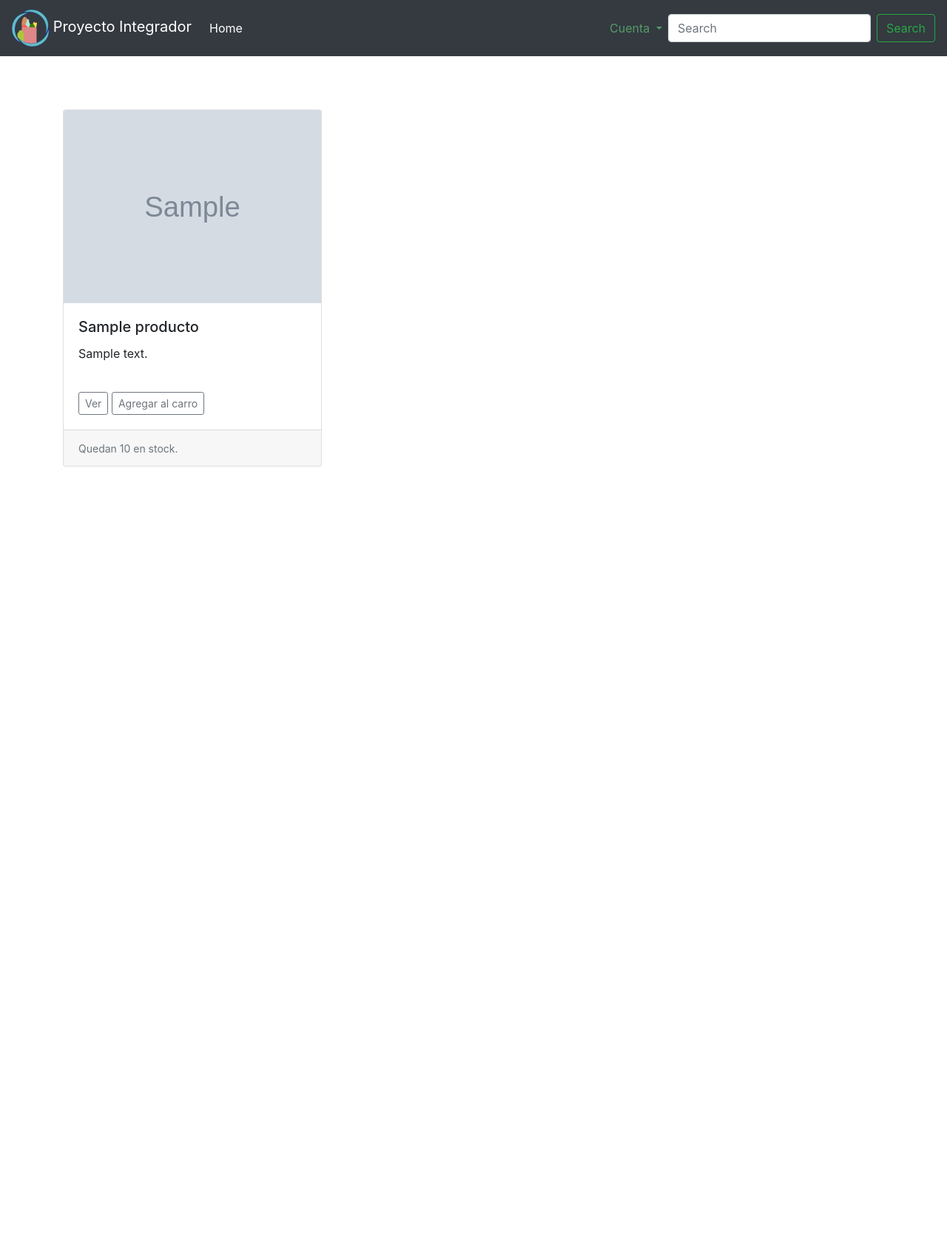
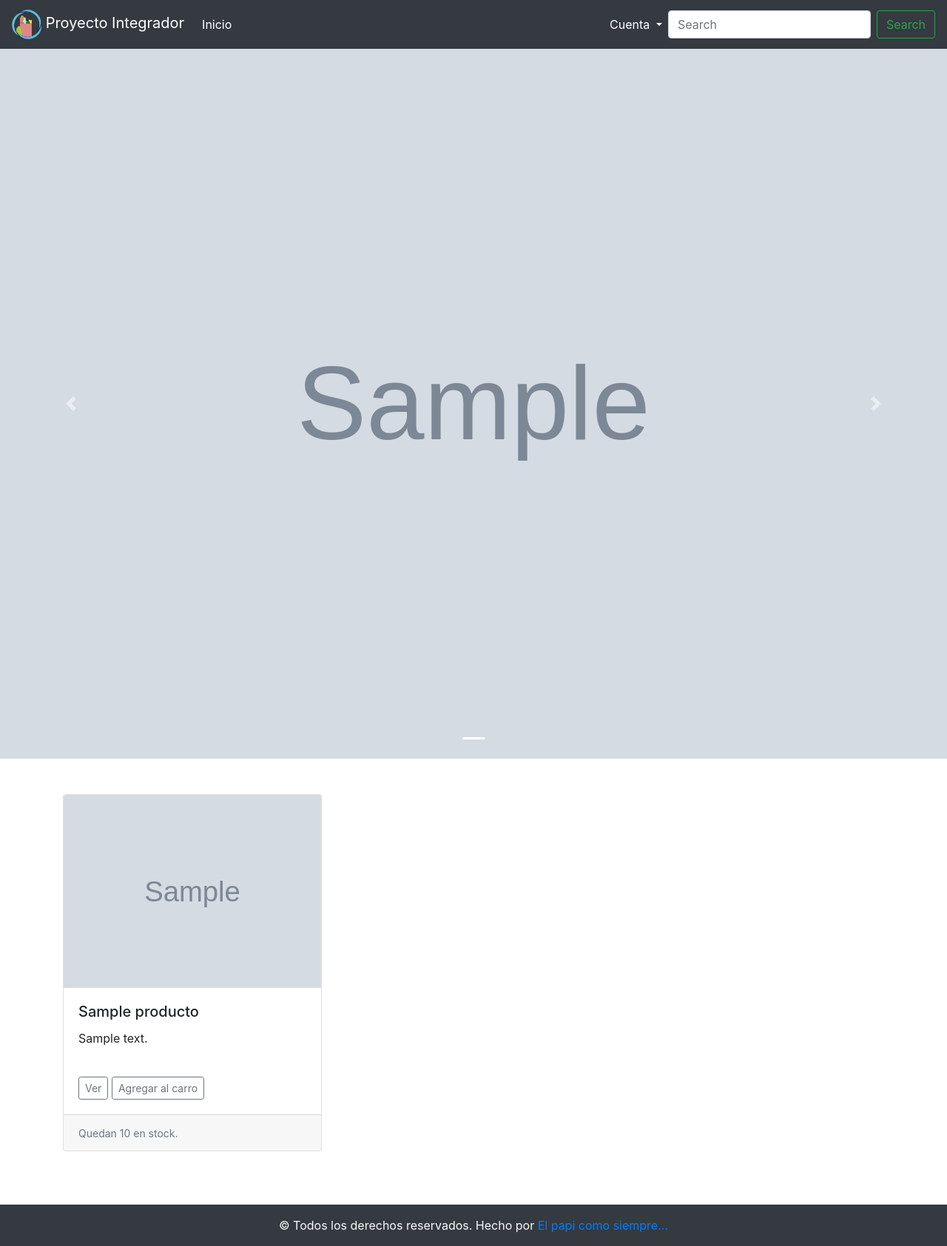
Before and after one commit to MaximoSav/Proyecto-Integrador-Django, a Django app: page / in a window 1280 px wide. Shown: the whole page at 74% size. Before the commit the page ends 631 px from the top, so only its background shows below. Run offline with Django 3.2, Linux system fonts and the light colour scheme; tables that the repository leaves empty hold one stand-in row (values such as "Sample post"); grey boxes marked "Sample" are stand-in pictures; parts of the project's set-up code (start-up, migrations or seed data) failed here and were passed over; some libraries are stand-ins or nearby versions.

Commit message:
fixed errors and added footer html

```diff
--- a/core/mercado/views.py
+++ b/core/mercado/views.py
@@ -10,11 +10,11 @@ from .models import Producto
 
 def BaseView(request):
     if request.method == "POST":
-        form = BaseForm(request.POST)
-        if form.is_valid():
-            search_name = form.cleaned_data['search']
-            productos = Producto.objects.filter(nombre__icontains=search_name)
-
+        if 'search' in request.POST:
+            form = BaseForm(request.POST)
+            if form.is_valid():
+                search_name = form.cleaned_data['search']
+                productos = Producto.objects.filter(nombre__icontains=search_name)
     else:
         form = BaseForm()
         productos = Producto.objects.all()
--- a/core/templates/base.html
+++ b/core/templates/base.html
@@ -14,9 +14,9 @@
 </head>
 
 <body>
-	<nav class="navbar sticky-top navbar-expand-md navbar-dark bg-dark mb-4">
+	<nav class="navbar sticky-top navbar-expand-md navbar-dark bg-dark">
 		<a class="navbar-brand" href="/">
-			<img src={% static 'logo.png' %} width="50" height="50" class="d-inline-block align-center" alt=""
+			<img src={% static 'logo.png' %} width="40" height="40" class="d-inline-block align-center" alt=""
 				loading="lazy"></img> Proyecto Integrador
 		</a>
 		<button class="navbar-toggler" type="button" data-toggle="collapse" data-target="#navbarCollapse"
@@ -26,7 +26,7 @@
 		<div class="collapse navbar-collapse" id="navbarCollapse">
 			<ul class="navbar-nav mr-auto">
 				<li class="nav-item">
-					<a class="nav-link active" href="/">Home</a>
+					<a class="nav-link active" href="/">Inicio</a>
 				</li>
 			</ul>
 
@@ -34,7 +34,7 @@
 				{% csrf_token %}
 				<ul class="navbar-nav mr-auto">
 					<li class="nav-item dropdown">
-						<a class="nav-link dropdown-toggle" style="color:rgb(86, 155, 103); href=" #"
+						<a class="nav-link active dropdown-toggle"
 							id="navbarDropdown" role="button" data-toggle="dropdown" aria-haspopup="true"
 							aria-expanded="false">
 							{% if user.is_authenticated %}
@@ -60,7 +60,7 @@
 						</div>
 					</li>
 				</ul>
-				<input class="form-control mr-sm-2" name="search" id="search" type="text" placeholder="Search"
+				<input class="form-control mr-sm-2" name="search" id="search" type="text" required placeholder="Search"
 					aria-label="Search">
 				<button class="btn btn-outline-success my-2 my-sm-0" type="submit">Search</button>
 			</form>
@@ -70,6 +70,15 @@
 	{% block content %}
 	{% endblock %}
 	{% bootstrap_javascript jquery='full' %}
+	<footer class="cs-footer bg-dark">
+		<div class="container pt-md-0">
+			<p class="font-size-sm text-center py-3" style="margin-bottom: 0;">
+				<span class="text-light opacity-50">© Todos los derechos reservados. Hecho por</span>
+				<a class="nav-link-style nav-link-light" href="https://github.com/MaximoSav/Proyecto-Integrador-Django/" target="_blank" rel="noopener">
+					El papi como siempre...</a>
+			</p>
+		</div>
+	</footer>
 </body>
 
 </html>
--- a/core/templates/mercado/main.html
+++ b/core/templates/mercado/main.html
@@ -7,7 +7,30 @@
 
 <body>
     {% block content %}
-    <main role="main">
+    <main role="main" style="min-height: 80.5vh;">
+        {% if productos %}
+        <div id="carouselExampleInterval" class="carousel slide align-items-center" data-ride="carousel">
+            <ol class="carousel-indicators">
+                {% for producto in productos %}
+                <li data-target="#myCarousel" data-slide-to="{{ forloop.counter0}}" class="{% if forloop.counter == 1 %}active{% endif %}"></li>
+                {% endfor %}
+            </ol>
+            <div class="carousel-inner">
+                {% for producto in productos %}
+                <div class="carousel-item {% if forloop.counter == 1 %}active{% endif %}" data-interval="10000">
+                    <img src="{{ producto.foto.url }}" class="d-block w-100" alt="...">
+                </div>
+                {% endfor %}
+            </div>
+            <a class="carousel-control-prev" href="#carouselExampleInterval" role="button" data-slide="prev">
+                <span class="carousel-control-prev-icon" aria-hidden="true"></span>
+                <span class="sr-only">Previous</span>
+            </a>
+            <a class="carousel-control-next" href="#carouselExampleInterval" role="button" data-slide="next">
+                <span class="carousel-control-next-icon" aria-hidden="true"></span>
+                <span class="sr-only">Next</span>
+            </a>
+        </div>
         <div class="album py-5">
             <div class="container">
                 <div class="row row-cols-1 row-cols-md-3">
@@ -36,6 +59,7 @@
                 </div>
             </div>
         </div>
+        {% endif %}
     </main>
     {% endblock %}
 
```
